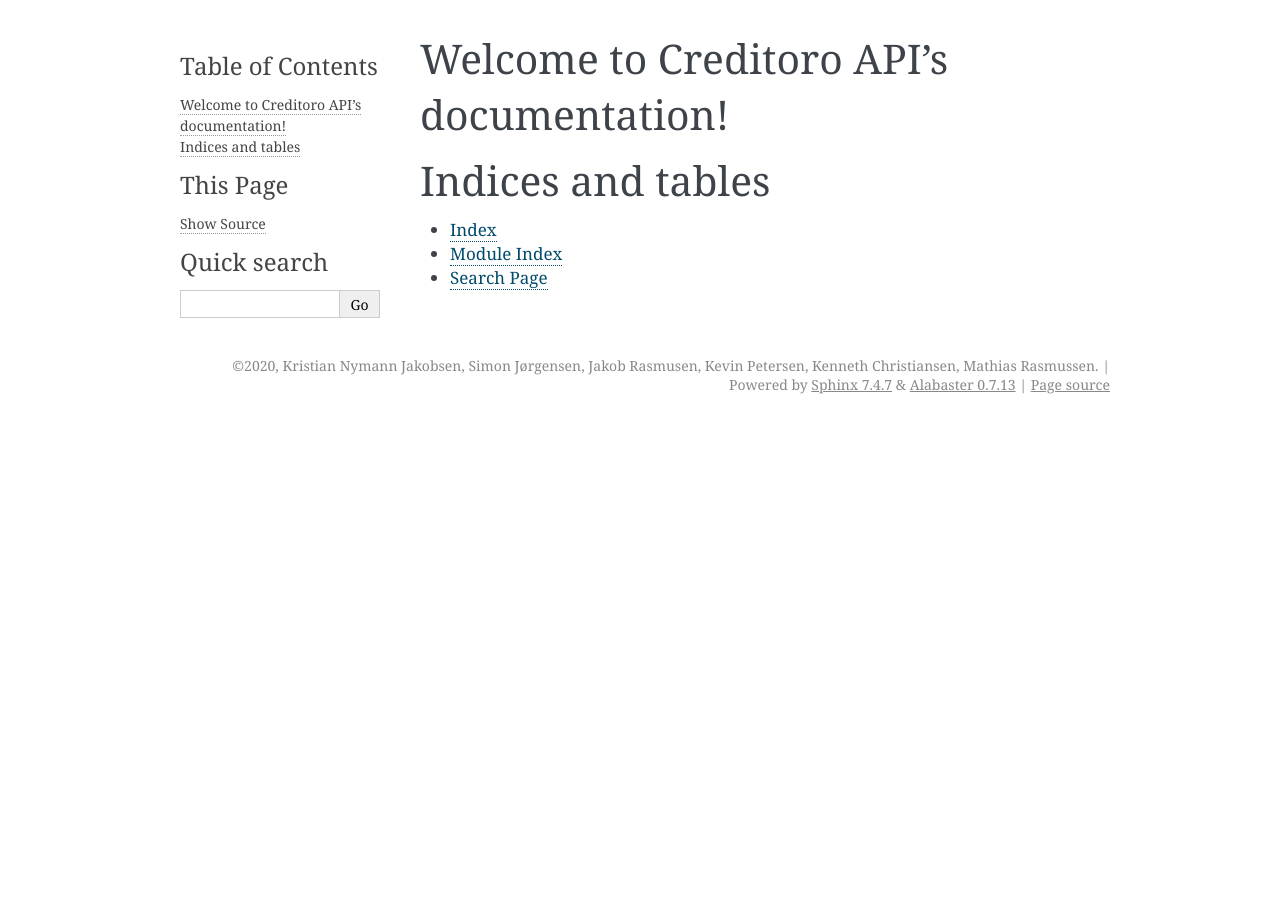
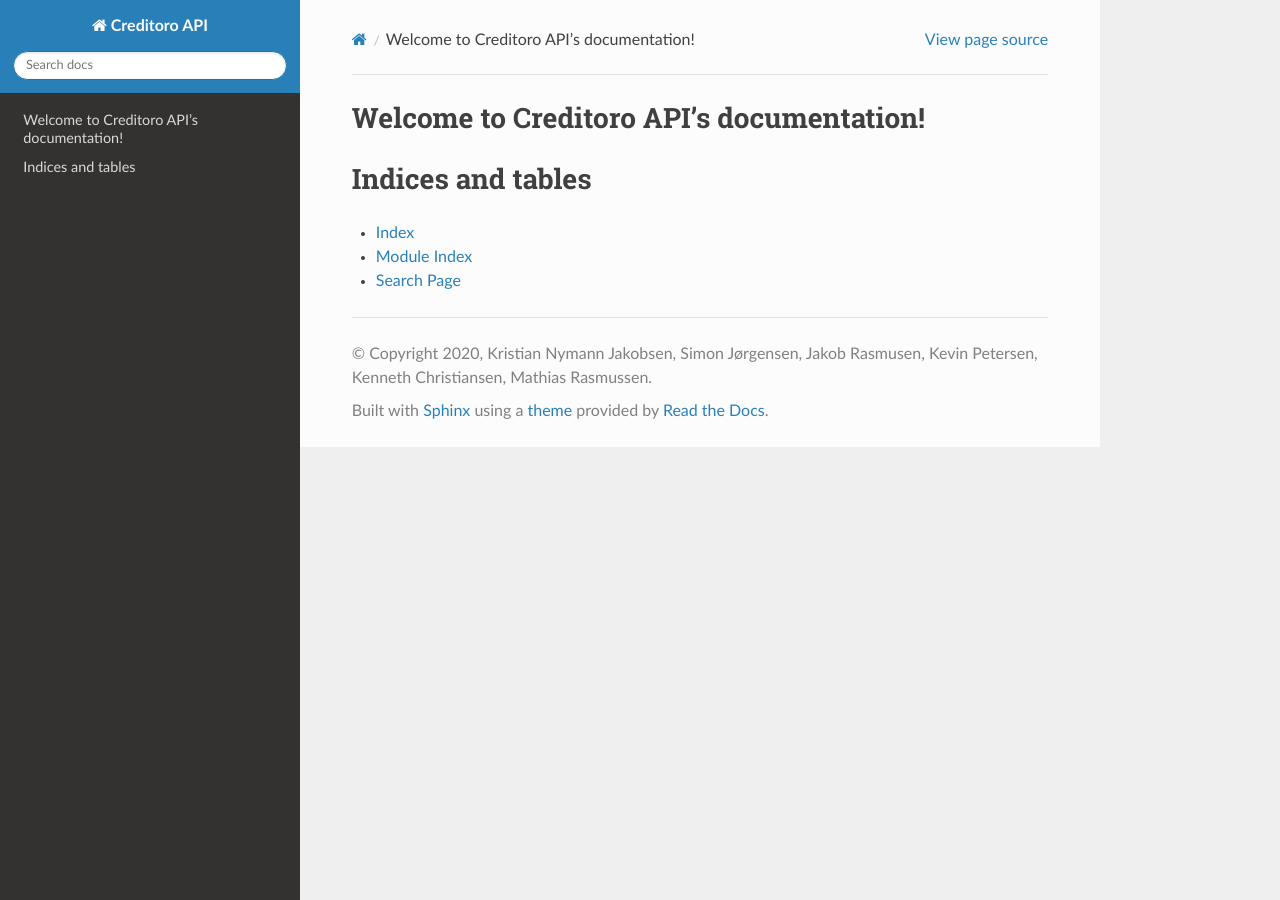
Before and after one commit to creditoro/api, a Sphinx documentation site: the page built from docs/source/index.rst, in a window 1280 px wide. Built offline with Sphinx 7.4.7 and the Read the Docs theme 2.0.0, drawn with Linux system fonts in a browser that asks for light colours.

Commit message:
requirements txt for docs

```diff
--- /dev/null
+++ b/docs/requirements.txt
@@ -0,0 +1 @@
+sphinxcontrib-napoleon
--- a/docs/source/conf.py
+++ b/docs/source/conf.py
@@ -14,7 +14,6 @@
 import sys
 sys.path.append(os.path.abspath('../../src'))
 
-
 # -- Project information -----------------------------------------------------
 
 project = 'Creditoro API'
@@ -23,7 +22,6 @@
 
 # The full version, including alpha/beta/rc tags
 release = '1.0.0'
-
 
 # -- General configuration ---------------------------------------------------
 
@@ -40,13 +38,15 @@
 # This pattern also affects html_static_path and html_extra_path.
 exclude_patterns = []
 
-
 # -- Options for HTML output -------------------------------------------------
 
 # The theme to use for HTML and HTML Help pages.  See the documentation for
 # a list of builtin themes.
 #
-html_theme = 'alabaster'
+html_theme = 'sphinx_rtd_theme'
+html_theme_path = [
+    "_themes",
+]
 
 # Add any paths that contain custom static files (such as style sheets) here,
 # relative to this directory. They are copied after the builtin static files,
```
Also changed, not shown: 8 other files.
